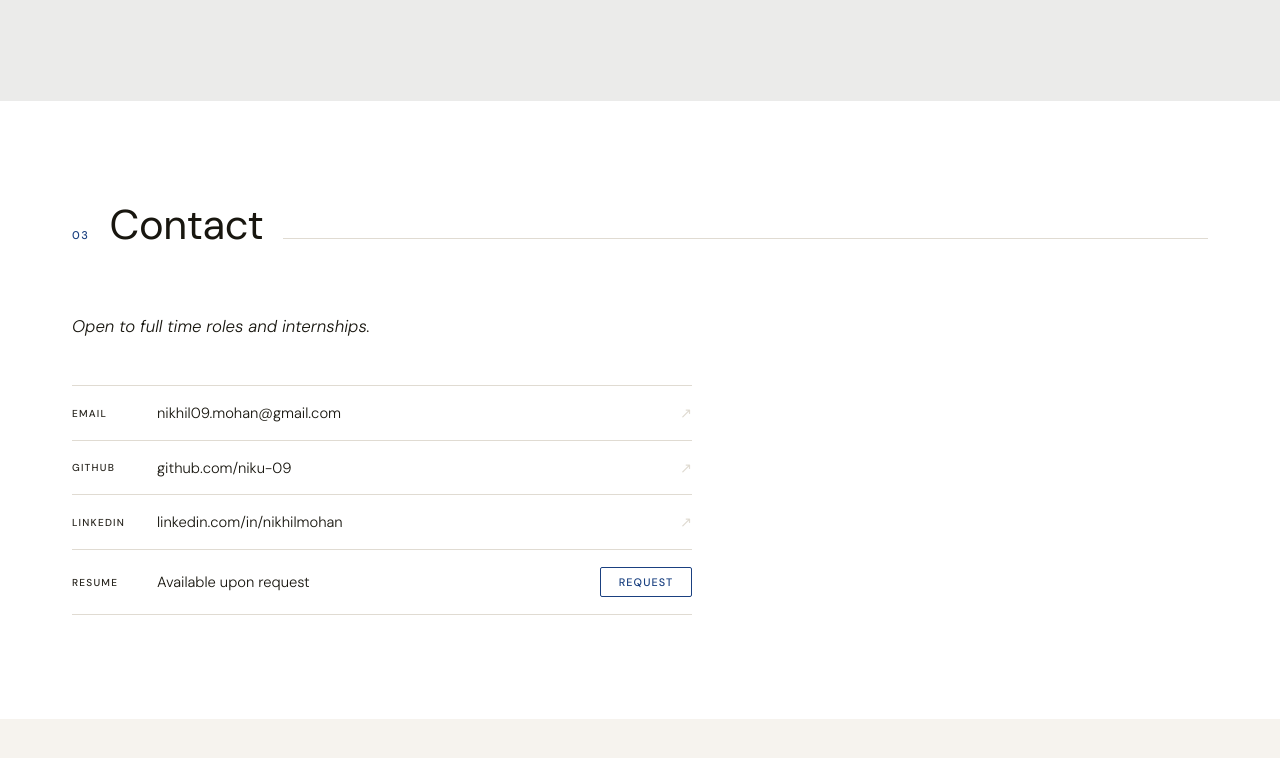
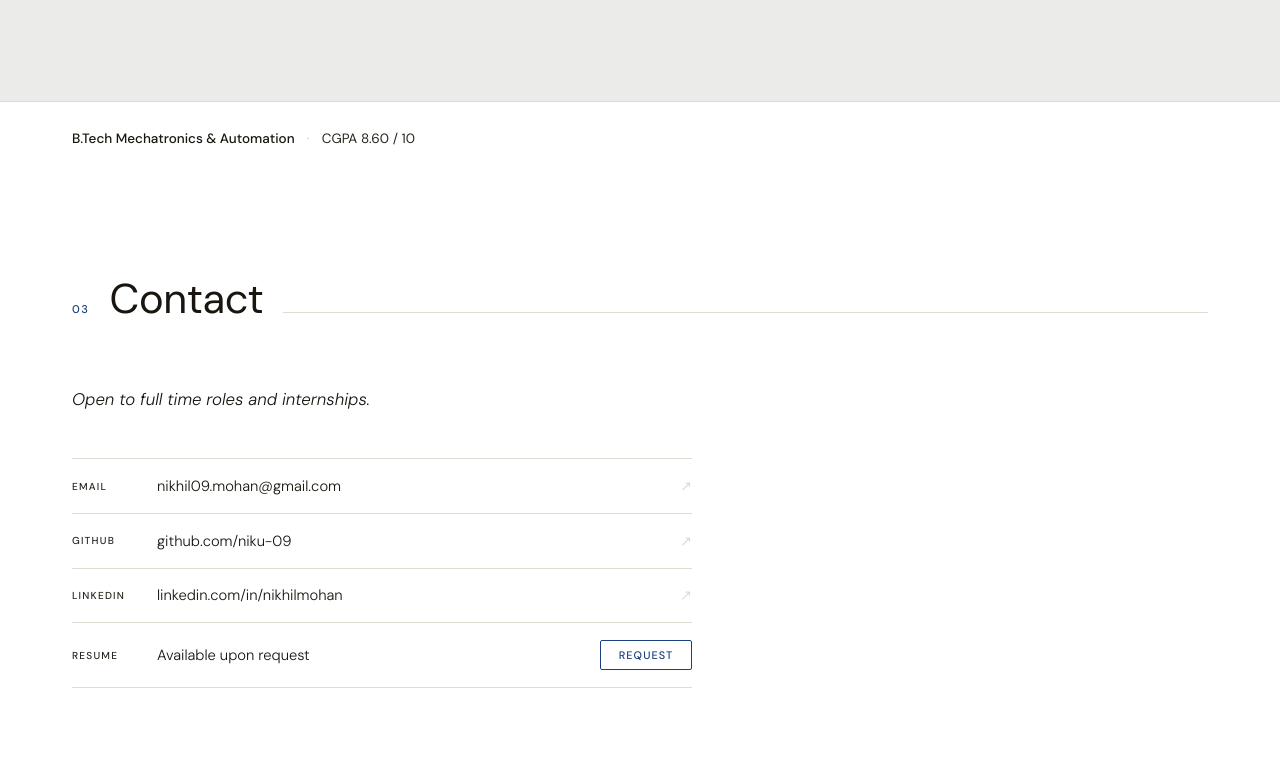
Before and after one commit to niku-09/niku-09.github.io, a plain HTML site: page index.html in a window 1280 px wide. Shown: the part 2998-3756 px from the top of the page. Before the commit the page ends 3717 px from the top, so only its background shows below. Drawn offline with nearby package versions, Linux system fonts and the light colour scheme.

Commit message:
Add minimal education strip (B.Tech Mechatronics, CGPA 8.60)

```diff
--- a/index.html
+++ b/index.html
@@ -239,6 +239,14 @@
     .skill-items-list li{font-size:0.95rem;font-weight:300;color:var(--ink-dim);padding:0.7rem 0;border-bottom:1px solid rgba(0,0,0,0.08);transition:color 0.2s,padding-left 0.2s}
     .skill-items-list li:last-child{border-bottom:none}
     .skill-items-list li:hover{color:var(--ink);padding-left:0.4rem}
+
+    /* ── EDUCATION ── */
+    #education{background:var(--white);padding:1.6rem 4.5rem;border-top:1px solid var(--cream-dark);}
+    .edu-strip{display:flex;align-items:center;gap:12px;font-size:13.5px;color:var(--ink-dim);}
+    .edu-degree{font-weight:500;color:var(--ink);}
+    .edu-sep{color:var(--cream-dark);font-size:16px;}
+    .edu-cgpa{font-weight:400;}
+    @media(max-width:768px){#education{padding:1.4rem 2rem;}}
 
     /* ── CONTACT ── */
     #contact{background:var(--white);padding:6.5rem 4.5rem}
@@ -597,6 +605,14 @@
           <li>Manufacturing Processes</li>
         </ul>
       </div>
+    </div>
+  </section>
+
+  <section id="education">
+    <div class="edu-strip reveal">
+      <span class="edu-degree">B.Tech Mechatronics &amp; Automation</span>
+      <span class="edu-sep">·</span>
+      <span class="edu-cgpa">CGPA 8.60 / 10</span>
     </div>
   </section>
 
```
